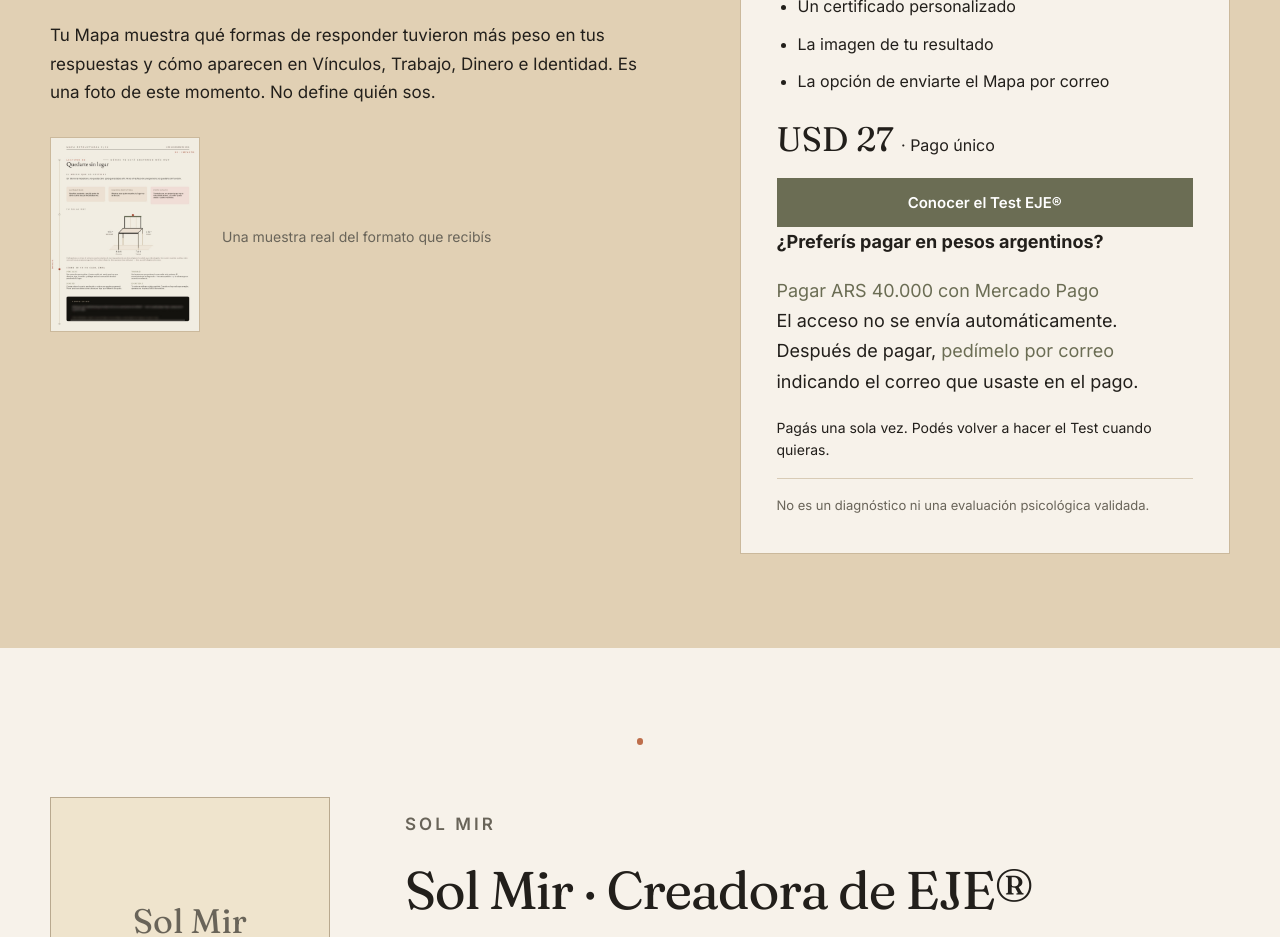
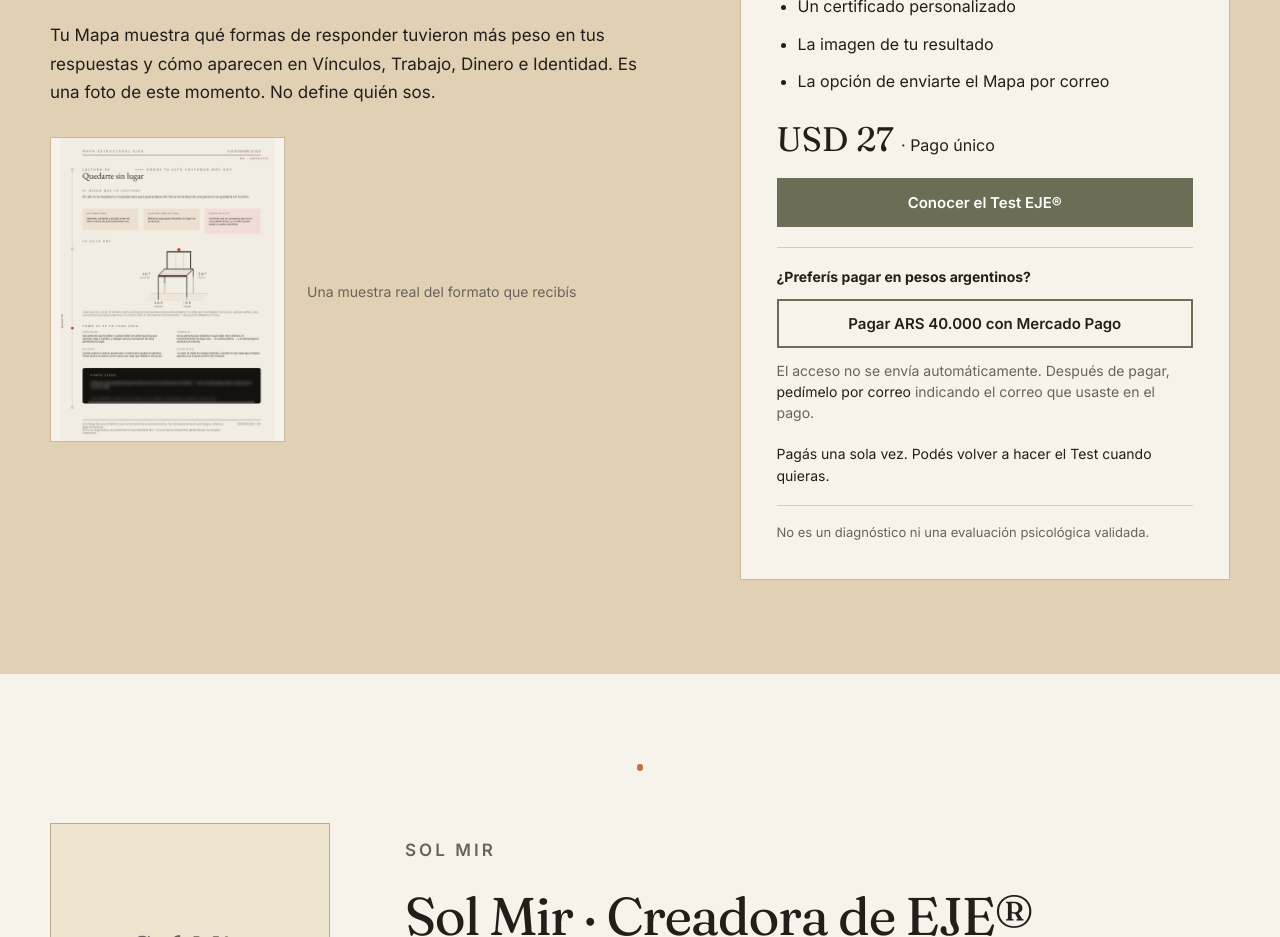
Before and after one commit to smirgonzalez-ops/sol-mir-web, a Next.js app: page /eje in a window 1280 px wide. Shown: the part 2620-3557 px from the top of the page. Built offline with nearby package versions, Linux system fonts and the light colour scheme.

Commit message:
style: simplify mobile header and enlarge Test map preview

```diff
--- a/app/eje/eje-editorial.css
+++ b/app/eje/eje-editorial.css
@@ -127,3 +127,15 @@ body:has(.eje-site) > footer { display:none; }
   .eje-mobile-nav { display:block; margin-left:auto; }
   .eje-top-cta { margin-left:0; }
 }
+
+/* Ajustes aprobados en revisión desktop y móvil. */
+@media(max-width:800px){.eje-top-cta{display:none;}}
+.eje-map-preview a{flex:0 0 235px;}
+.eje-map-preview img{width:235px;height:305px;object-fit:contain;background:var(--eje-linen);}
+.eje-pesos-payment{margin-top:20px;padding-top:18px;border-top:1px solid #D8CBB6;}
+.eje-pesos-payment p{font-size:14px!important;line-height:1.5!important;margin:0 0 12px;}
+.eje-pesos-payment p:last-child{margin:12px 0 0;color:var(--eje-muted);}
+.eje-pesos-link{display:flex;align-items:center;justify-content:center;text-align:center;min-height:48px;padding:12px 16px;border:2px solid var(--eje-action);color:var(--eje-ink);font:600 15px/1.4 Inter,Arial,sans-serif;text-decoration:none;}
+.eje-pesos-link:hover{background:var(--eje-cream);}
+.eje-pesos-payment p a{color:var(--eje-ink);text-underline-offset:3px;}
+@media(max-width:540px){.eje-map-preview{flex-direction:column;align-items:flex-start;}.eje-map-preview a{flex-basis:auto;}.eje-map-preview img{width:min(100%,235px);height:auto;}}
```
